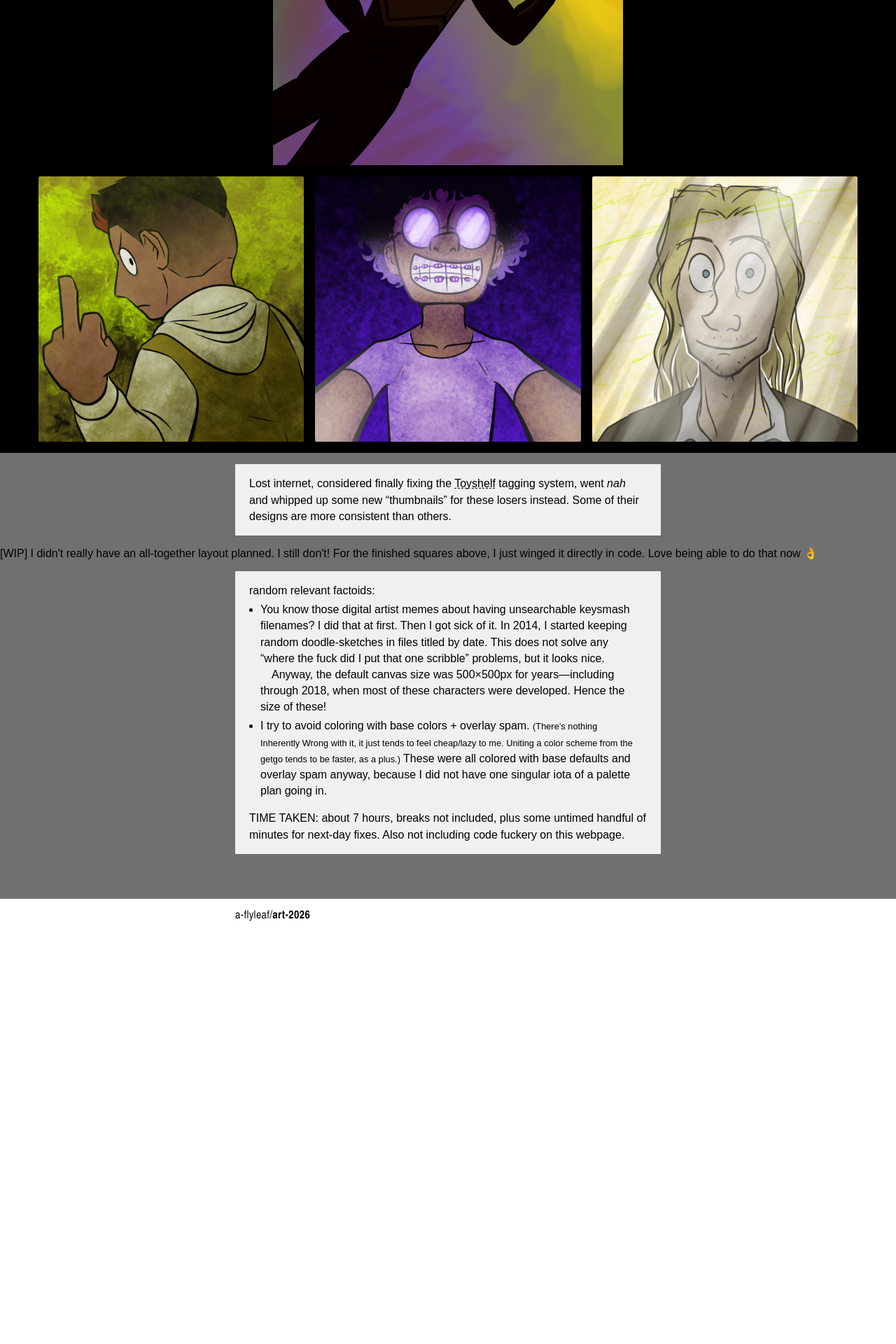
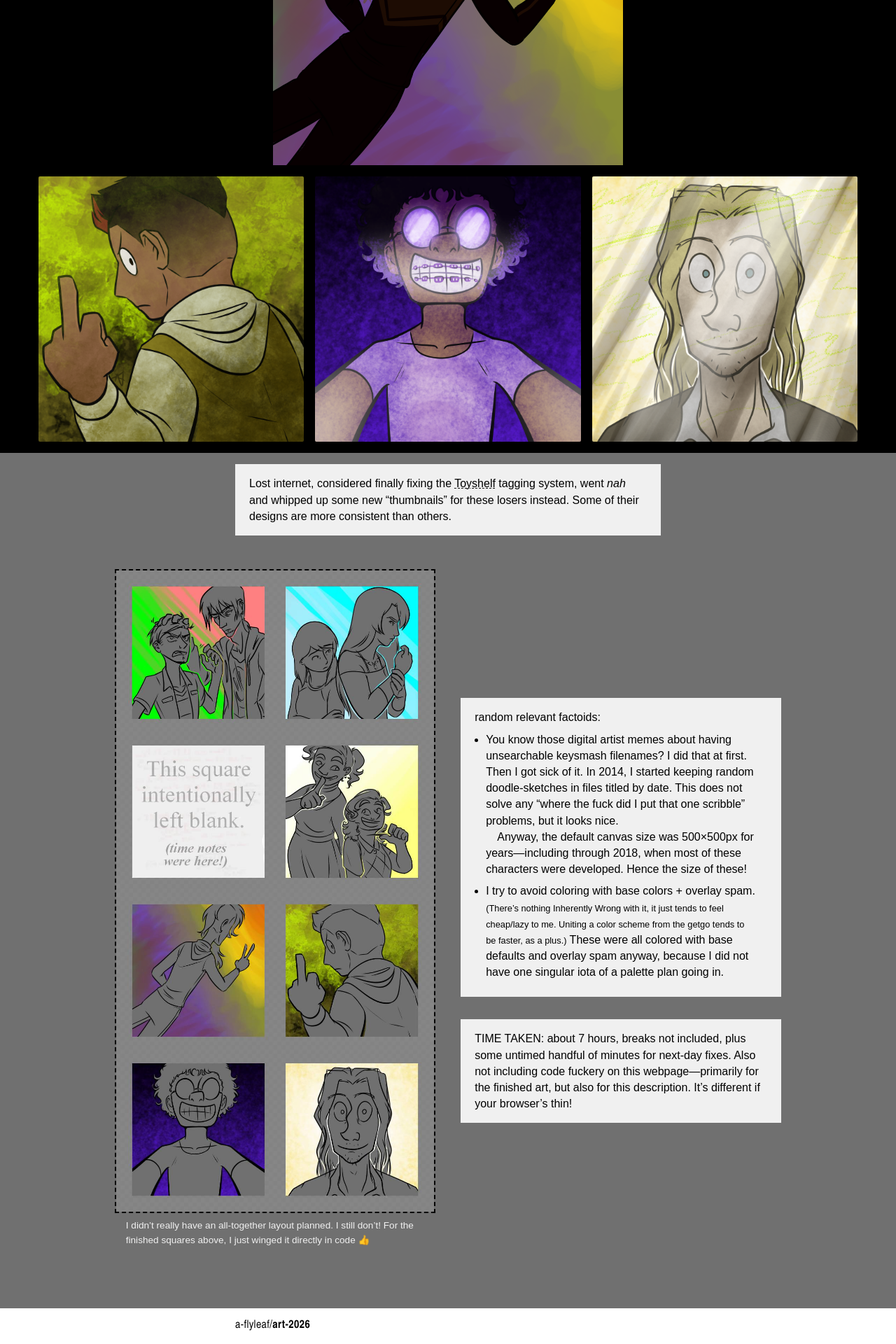
Before and after one commit to a-flyleaf/art-2026, a Jekyll site: the page built from _art/08-20_cmyk.html, in a window 1280 px wide. Shown: the part 727-2647 px from the top of the page at 70% size. Built offline with Jekyll 4.4.1, drawn with Linux system fonts in a browser that asks for light colours; before the commit the page ends 2062 px from its top, so only the background shows below that.

Commit message:
art/cmyk DONE

```diff
--- a/_art/08-20_cmyk.html
+++ b/_art/08-20_cmyk.html
@@ -43,7 +43,16 @@ css: "
 		#main li{width:30%; max-width:500px;}
 		#tara{width:100% !important; max-width:100% !important; margin:.5em 0 !important;}
 	}
-	#cmyk-list p:first-of-type{margin-bottom:0;} #fa .box ul{margin:0 1em;} #cmyk-list li{margin:.25em 0;}
+	#cmyk-list p:first-of-type{margin-bottom:0;} #fa .box ul{margin:0 1em;} #cmyk-list li{margin:.5em 0;}
+
+	#thin{display:none;}
+
+	@media only screen and (min-width:750px){
+		#float{text-align:center; max-width:1000px; margin:0 auto;}
+		#float figure,#float>.wrap{text-align:left; width:49%; vertical-align:middle; display:inline-block;}
+		#cmyk-list{margin-bottom:2em !important;}
+		#thin{display:inline;} #wide{display:none;}
+	}
 "
 ---
 <!--lifted from the `00` base layout, with some adjustments-->
@@ -56,15 +65,21 @@ css: "
 Lost internet, considered finally fixing the [Toyshelf](https://a-flyleaf.github.io/toyshelf) tagging system, went *nah* and whipped up some new "thumbnails" for these losers instead. Some of their designs are more consistent than others.
 </div></div>
 
-[WIP]
-I didn't really have an all-together layout planned. I still don't! For the finished squares above, I just winged it directly in code. Love being able to do that now 👌
+<div id="float"><figure>
+<a href="{%include url.html%}/assets/art/cmyk_wip.jpg" class="fg"><img src="{%include url.html%}/assets/art/cmyk_wip.jpg" alt="process shot of the squares in one canvas as drawn, in a 2×8 column (with one left intentionally blank, where time notes used to be)"></a>
+<div class="wrap left"><figcaption markdown="1">
+I didn't really have an all-together layout planned. I still don't! For the finished squares above, I just winged it directly in code 👍
+</figcaption></div>
+</figure>
 
 <div class="wrap"><div class="box" markdown="1" id="cmyk-list">
 random relevant factoids:
 - You know those digital artist memes about having unsearchable keysmash filenames? I did that at first. Then I got sick of it. In 2014, I started keeping random doodle-sketches in files titled by date. This does not solve any "where the fuck did I put that one scribble" problems, but it looks nice.
 &emsp;Anyway, the default canvas size was 500×500px for years---including through 2018, when most of these characters were developed. Hence the size of these!
 - I try to avoid coloring with base colors + overlay spam. <small>(There's nothing Inherently Wrong with it, it just tends to feel cheap/lazy to me. Uniting a color scheme from the getgo tends to be faster, as a plus.)</small> These were all colored with base defaults and overlay spam anyway, because I did not have one singular iota of a palette plan going in.
-
-<b class="sc">time taken</b>: about 7&nbsp;hours, breaks not included, plus some untimed handful of minutes for next-day fixes. Also not including code fuckery on this webpage.
+</div>
+<div class="box" markdown="1">
+<b class="sc">time taken</b>: about 7&nbsp;hours, breaks not included, plus some untimed handful of minutes for next-day fixes. Also not including code fuckery on this webpage---primarily for the finished art, but also for this description. It's different if your browser's <span id="wide">wide</span><span class="x"> or </span><span id="thin">thin</span>!
 </div></div>
+</div><!--/#float-->
 </section>
```
Also changed, not shown: assets/art/cmyk_100.png (added), assets/art/cmyk_wip.jpg (added).
